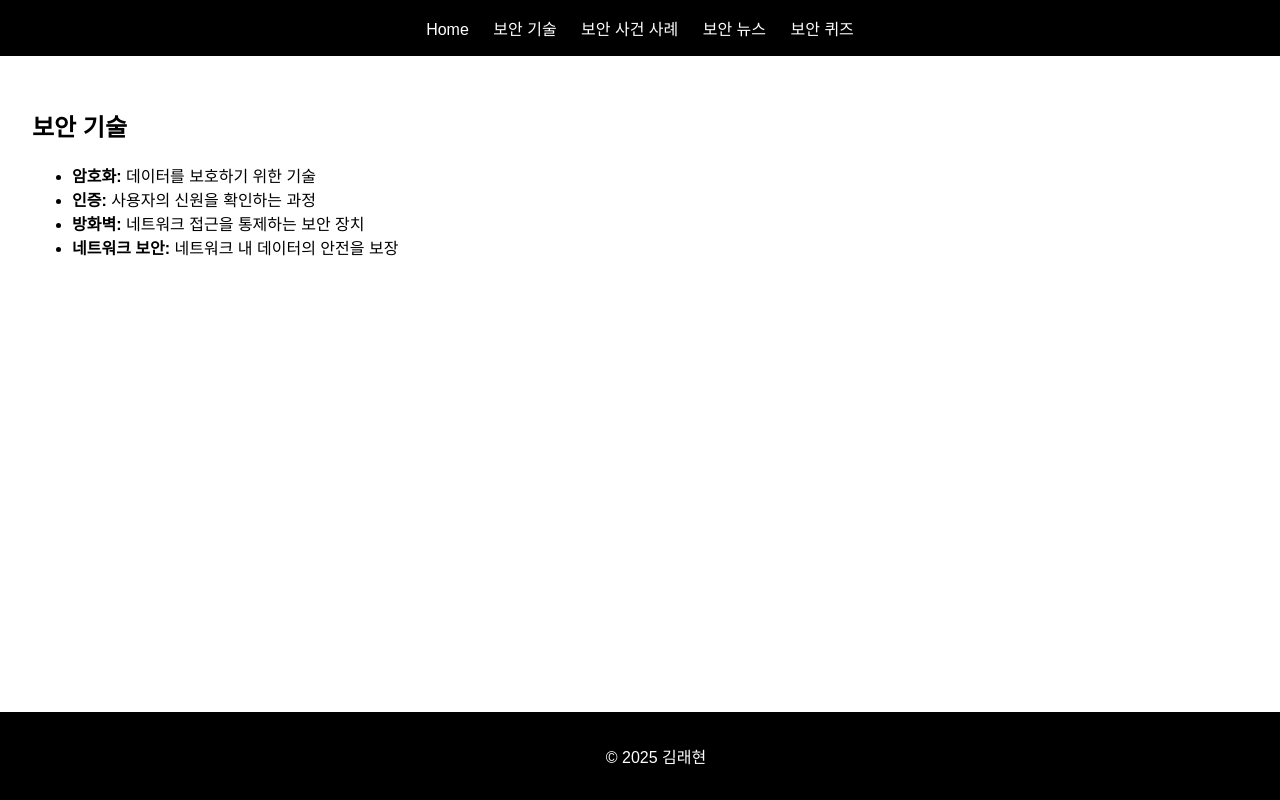
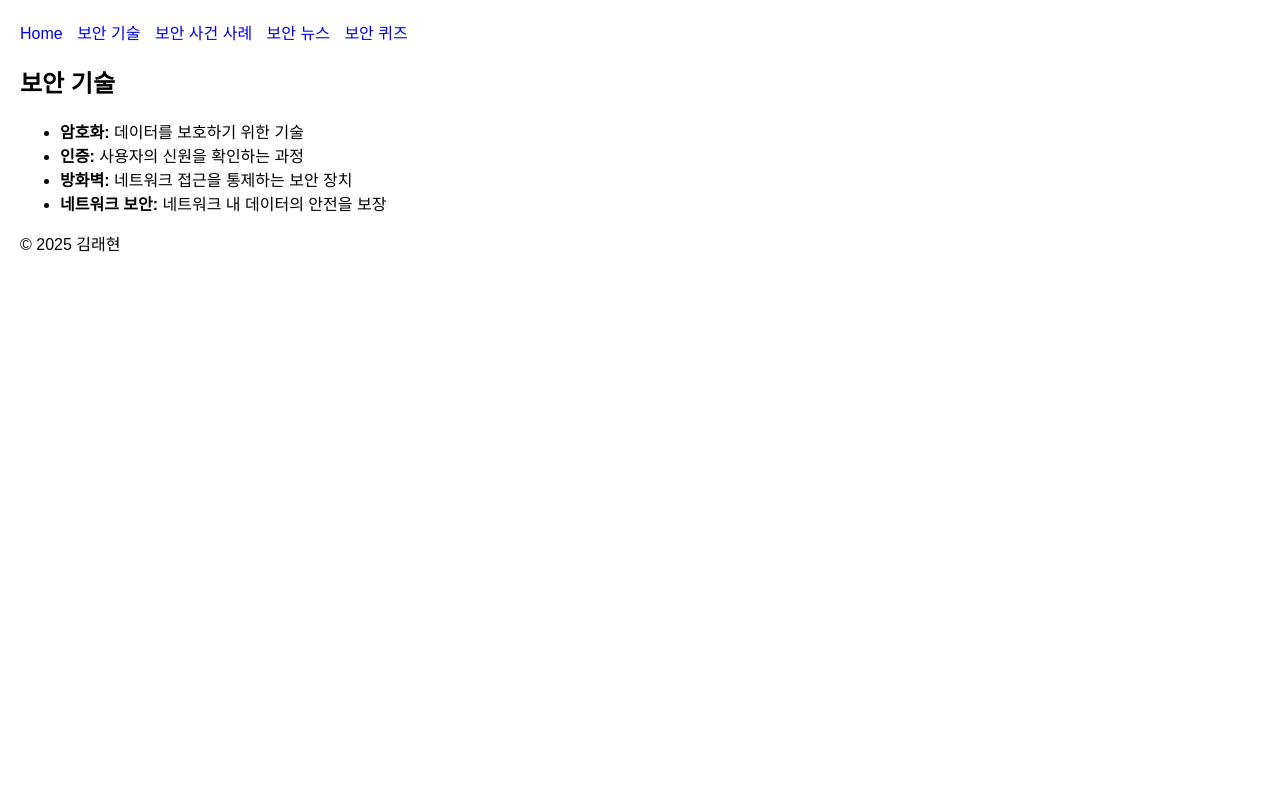
Before and after one commit to raehyunk/-202510008, a plain HTML site: page tech.html in a window 1280 px wide. Drawn offline with Linux system fonts and the light colour scheme.

Commit message:
Update style.css

```diff
--- a/style.css
+++ b/style.css
@@ -1,32 +1,11 @@
-body {
-  font-family: 'Arial', sans-serif;
-  margin: 0;
-  background-color: #fff;
-  color: #000;
-}
-header {
-  background-color: #000;
-  color: #fff;
-  padding: 1rem;
-  text-align: center;
-}
-nav a {
-  color: white;
-  margin: 0 10px;
-  text-decoration: none;
-}
-nav a:hover {
-  text-decoration: underline;
-}
-main {
-  padding: 2rem;
-}
-footer {
-  background-color: #000;
-  color: #fff;
-  text-align: center;
-  padding: 1rem;
-  position: fixed;
-  bottom: 0;
-  width: 100%;
-}
+
+body{font-family:Arial;margin:20px}
+header{display:flex;justify-content:space-between;align-items:center}
+nav a{margin-right:10px;text-decoration:none}
+.search-box input{width:100%;padding:10px;margin:20px 0}
+.grid{display:grid;grid-template-columns:repeat(auto-fit,minmax(200px,1fr));gap:15px}
+.card{border:1px solid #ddd;padding:10px}
+.card img{width:100%;height:140px;object-fit:cover}
+#answers button{display:block;width:100%;margin:5px 0;padding:8px}
+#answers button.selected{background:yellow}
+.news li{margin-bottom:10px}
```
